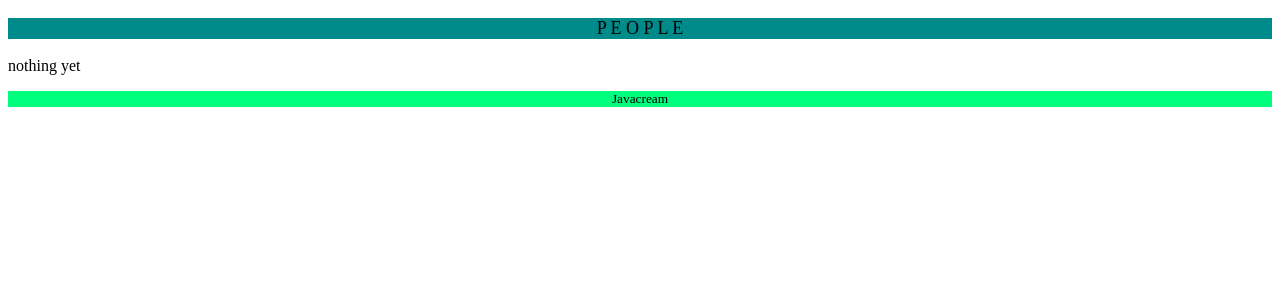
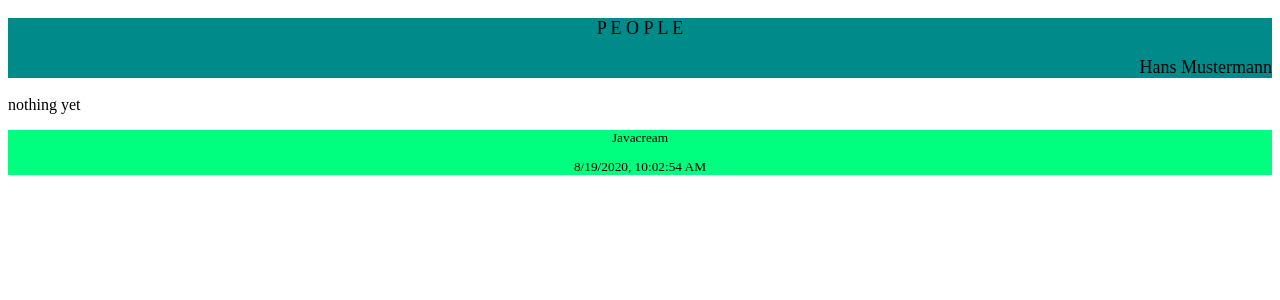
Before and after one commit to Javacream/org.javacream.training.react, a React (Create React App) app in the folder training/: page / in a window 1280 px wide. Shown: the top 300 px of the page. Built offline with nearby package versions, Linux system fonts and the light colour scheme.

Commit message:
introduce Configuration, peopleData

```diff
--- /dev/null
+++ b/training/src/Configuration.ts
@@ -0,0 +1,6 @@
+const config = {
+    appTitle: "P E O P L E",
+    company: "Javacream"
+}
+
+export default config
--- a/training/src/people/components/Footer.tsx
+++ b/training/src/people/components/Footer.tsx
@@ -1,5 +1,13 @@
 import React from 'react'
 import './Footer.css'
+import config from '../../Configuration'
 export default function Footer() {
-    return <div className="footer"><p>Javacream</p></div>
+
+const actualTime = new Date()
+return (<
+    div className="footer">
+    <p>{config.company}</p>
+    <p>{actualTime.toLocaleString()}</p>
+    </div>
+    )
 }
--- a/training/src/people/components/Header.css
+++ b/training/src/people/components/Header.css
@@ -3,3 +3,7 @@
     text-align: center;
     font-size: large;
 }
+
+.right {
+    text-align: right;
+}
--- a/training/src/people/components/Header.tsx
+++ b/training/src/people/components/Header.tsx
@@ -1,5 +1,13 @@
 import React from 'react'
 import './Header.css'
+import config from '../../Configuration'
+import { profile } from '../model/peopleData'
+
 export default function Header() {
-    return <div className="header"><p>P E O P L E</p></div>
+    return (
+        <div className="header">
+            <p>{config.appTitle}</p>
+            <p className="right">{profile.firstname} {profile.lastname}</p>
+        </div>
+        )
 }
--- /dev/null
+++ b/training/src/people/model/peopleData.ts
@@ -0,0 +1,3 @@
+import { Person } from "./people";
+
+export const profile:Person = {id: 1000, lastname:'Mustermann', firstname:'Hans', gender:'m', height:199}
```
Also changed, not shown: 1 other file (tests, documents, lock files or other folders).
